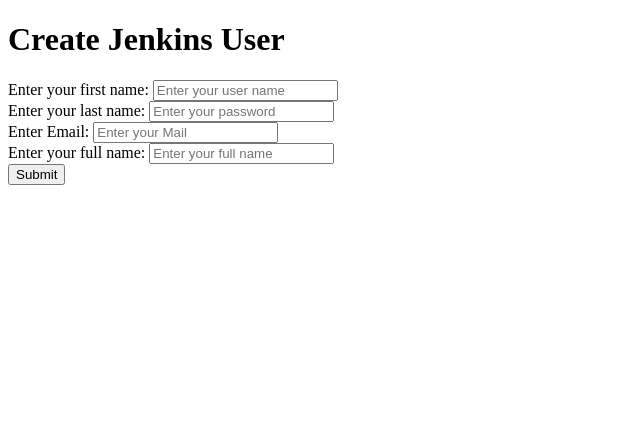
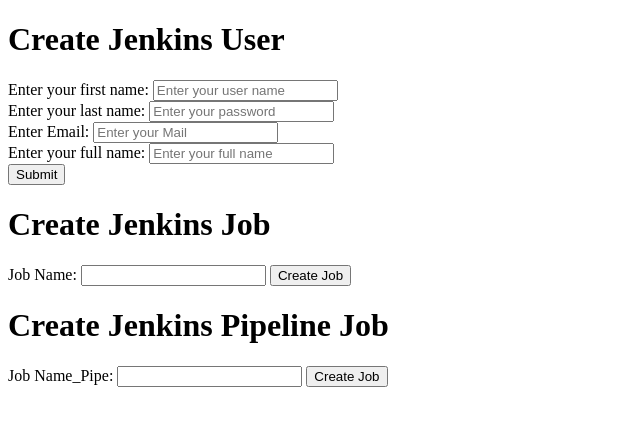
Before and after one commit to NextGen20/Main-Project, a Flask app: page /jenkins in a window 1280 px wide. Shown: the top 426 px of the page, without its empty margins (0-640 px from the left). Run offline with Flask 2, Linux system fonts and the light colour scheme; parts of the project's set-up code (start-up, migrations or seed data) failed here and were passed over.

Commit message:
pro-2-22.4

```diff
--- a/app.py
+++ b/app.py
@@ -9,9 +9,10 @@ import docker
 import boto3
 import json
 import jenkins
+from jenkinsapi.jenkins import Jenkins
 import os
 import time
-global public_ip
+# global public_ip
 public_ip = 0
 password = os.environ.get('MYPASSWORD')
 
@@ -48,6 +49,10 @@ def signup():
         return redirect('/homepage')
 
     return render_template("signup.html")
+
+@app.route('/')
+def root():
+    return redirect('/signup')
 
 @app.route("/homepage")
 def homepage():
@@ -103,7 +108,7 @@ def create_ec2_instance():
         user_data += "sudo apt-get update && sudo apt-get -y install docker.io\n"
 
     if install_jenkins:
-        user_data += "sudo docker pull jenkins/jenkins:lts && sudo docker run -p 8080:8080 -p 50000:50000 --name Jenkins_master -v jenkins_home:/var/jenkins_home \n"
+        user_data += "sudo docker pull jenkins/jenkins:lts && sudo docker run -d -p 8080:8080 -p 50000:50000 --name Jenkins_master -v jenkins_home:/var/jenkins_home jenkins/jenkins:lts"
 
     # if install_flask:
     #     user_data += "sudo apt install python3-flask\n"
@@ -145,6 +150,7 @@ def create_ec2_instance():
         'public_ip': instance.get('PublicIpAddress')
     }
 
+        global public_ip
         public_ip = instance.get('PublicIpAddress')
         instances.append(instance_data)
 
@@ -242,7 +248,8 @@ def jenkins_create_user():
         fullname = request.form.get("fullname")
 
         # Connect to Jenkins server
-        server = jenkins.Jenkins(f'{public_ip}', username='admin', password='admin')
+        # server = jenkins.Jenkins(f'{public_ip}', username='admin', password='admin')
+        server = Jenkins('http://54.163.81.172:8080/', username='admin', password='admin')
 
         # Define the new user credentials
         new_user = {
@@ -253,8 +260,9 @@ def jenkins_create_user():
         }
 
         # Create the new user
-        server.create_job()
-
+        # server.create_user(username, password, fullname, mail)
+        if not server.has_user(username):
+            server.create_user(username, password, fullname, mail)
     return render_template('jenkins.html')
 
 
@@ -265,14 +273,11 @@ def create_job():
         job_name = request.form.get('job_test')
 
     # # Connect to Jenkins server
-        server = jenkins.Jenkins(f'{public_ip}', username='admin', password='admin')
+        server = jenkins.Jenkins('http://54.227.6.84:8080/', username='admin', password='admin')
 
     #     # Read the job configuration from the XML file
         with open('templates/jenkins_job.xml', 'r') as f:
              job_config_xml = f.read()
-
-
-
 
     #         # Create the new job with the configuration from the XML file
         server.create_job(job_name, job_config_xml)
@@ -286,5 +291,35 @@ def create_job():
     return render_template("create-jenkins-job.html")
 
 
+@app.route('/create_jenkins_pipe_job', methods=['GET', 'POST'])
+def create_jenkins_pipe_job():
+    if request.method == "POST":
+
+        job_name_1 = request.form.get('job_test_1')
+
+    # # Connect to Jenkins server
+        server = jenkins.Jenkins('http://54.227.6.84:8080/', username='admin', password='admin')
+
+    #     # Read the job configuration from the XML file
+        with open('templates/create_pip_job_1.xml', 'r') as f:
+             job_config_xml_1 = f.read()
+
+    #         # Create the new job with the configuration from the XML file
+        server.create_job(job_name_1, job_config_xml_1)
+
+    #         # Return a success message
+        return 'Job created successfully!'
+    # else:
+        # Return an error message if the job name is not provided
+
+        # return redirect("/hompage")
+    return render_template("/create-jenkins-pipe-job")
+
+# @app.route('/upload_result_dynamodb', methods=['GET', 'POST'])
+# def upload_dynamo():
+
+
+
+
 if __name__ == "__main__":
     app.run(debug=True)
--- a/templates/homepage.html
+++ b/templates/homepage.html
@@ -16,8 +16,8 @@
     <a href="{{ url_for('docker') }}" class="btn"><i class="material-icons left">Create Docker Image</i></a>
     <a href="{{ url_for('signup') }}" class="btn"><i class="material-icons left">Sign Up</i></a>
     <a href="{{ url_for('aws') }}" class="btn"><i class="material-icons left">Aws Management</i></a><br><br>
-    <a href="{{ url_for('jenkins_create_user') }}" class="btn"><i class="material-icons left">Create Jenkins user</i></a>
-    <form action="{{ url_for('create_job') }}" method="POST">
+    <a href="{{ url_for('jenkins_create_user') }}" class="btn"><i class="material-icons left"> Jenkins </i></a>
+
 
 </div>
 </body>
--- a/templates/jenkins.html
+++ b/templates/jenkins.html
@@ -17,5 +17,23 @@
         <input type="text" name="fullname" placeholder="Enter your full name" required><br>
         <input type="submit" value="Submit">
     </form>
+
+</body>
+<body>
+	<h1>Create Jenkins Job</h1>
+	<form method="POST" action="/create-jenkins-job">
+        <label for="job_test_1">Job Name:</label>
+        <input type="text" id="job_test_1" name="job_test_1">
+        <button type="submit">Create Job</button>
+    </form>
+</body>
+
+<body>
+	<h1>Create Jenkins Pipeline Job</h1>
+	<form method="POST" action="/create_jenkins_pipe_job">
+        <label for="job_test_1">Job Name_Pipe:</label>
+        <input type="text" id="job_test_1" name="job_test_1">
+        <button type="submit">Create Job</button>
+    </form>
 </body>
 </html>
```
Also changed, not shown: templates/create_pip_job_1.xml (added, +26 -0 lines), instance/my_site.db.
